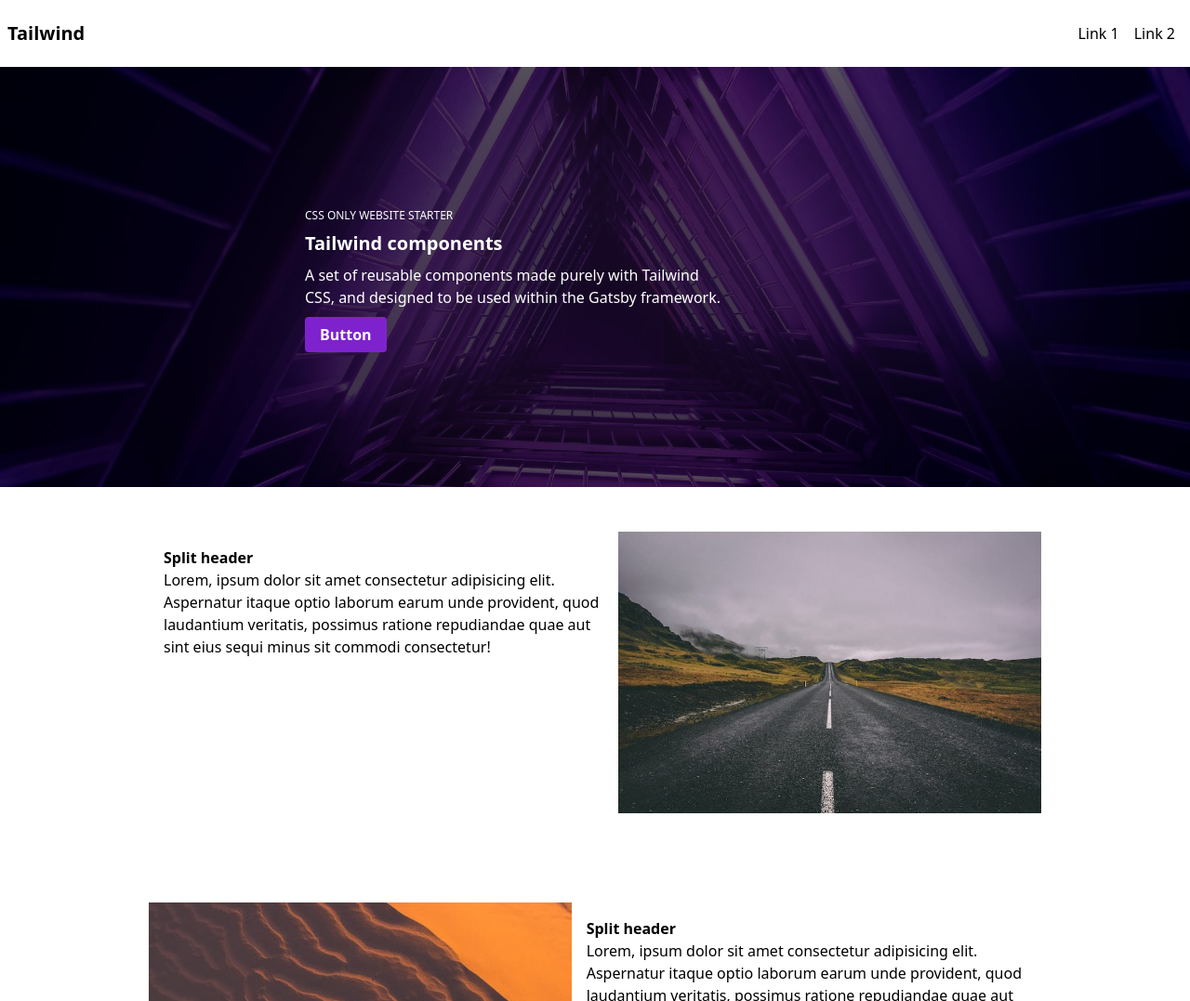
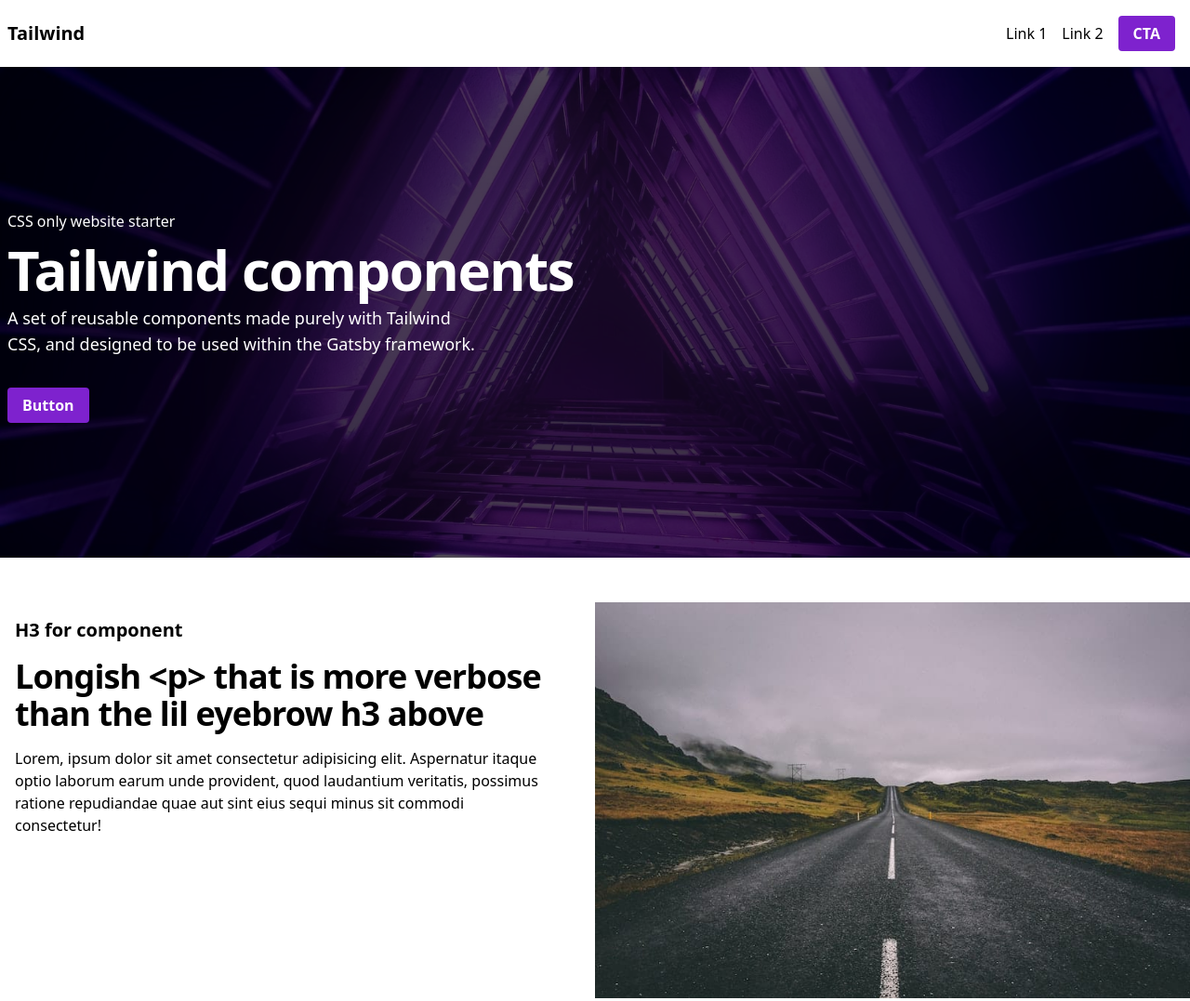
Before and after one commit to ChrisLaRocque/gatsby-starter-tailwind-components, a Gatsby site: page / in a window 1280 px wide. Shown: the top 1077 px of the page at 93% size. Built offline with nearby package versions, Linux system fonts and the light colour scheme; Gatsby itself is replaced by a stand-in of ours; a web font is replaced by a local one.

Commit message:
Is this...web design?

```diff
--- a/src/components/Hero.tsx
+++ b/src/components/Hero.tsx
@@ -11,10 +11,9 @@ type HeroProps = {
 };
 
 export default function Hero({ h1, h2, p, image }: HeroProps) {
-  console.log("image", image);
   return (
     <section className="relative overflow-hidden">
-      <div className=" absolute -z-10 h-full w-full bg-black opacity-60 backdrop-blur-3xl"></div>
+      <div className="absolute -z-10 h-full w-full bg-black opacity-60 backdrop-blur-3xl"></div>
       <GatsbyImage
         image={image.gatsbyImageData}
         alt="Abstract moon and clouds"
@@ -23,11 +22,13 @@ export default function Hero({ h1, h2, p, image }: HeroProps) {
       />
       <div
         id="hero-text"
-        className="my-36 mx-auto min-w-[50%] max-w-xl p-2 text-white"
+        className="my-36 mx-auto min-w-[50%] max-w-7xl p-4 text-white lg:p-2"
       >
-        <h2 className="mb-2 text-xs uppercase">{h2}</h2>
-        <h1 className="mb-2 text-xl font-bold">{h1}</h1>
-        <p className="mb-4 max-w-[49ch]">{p}</p>
+        <h2 className="text-md mb-2 leading-7">{h2}</h2>
+        <h1 className="mb-2 text-4xl font-extrabold tracking-tight lg:text-6xl">
+          {h1}
+        </h1>
+        <p className="mb-10 max-w-lg text-lg">{p}</p>
         <Button to="/" text="Button" />
       </div>
     </section>
--- a/src/components/Nav.tsx
+++ b/src/components/Nav.tsx
@@ -1,5 +1,6 @@
 import React from "react";
 import { Link, useStaticQuery, graphql } from "gatsby";
+import Button from "./Button";
 // type NavItem = {
 //   to: string;
 //   text: string;
@@ -48,6 +49,9 @@ export default function Nav({ title }: NavProps) {
                 <Link to={item.to}>{item.text}</Link>
               </li>
             ))}
+          <li className="relative block whitespace-nowrap p-4 lg:px-2">
+            <Button to="" text="CTA"></Button>
+          </li>
         </ul>
       </div>
     </nav>
--- a/src/components/Split.tsx
+++ b/src/components/Split.tsx
@@ -4,15 +4,23 @@ import { GatsbyImage } from "gatsby-plugin-image";
 type SplitProps = {
   h3?: string;
   image: Queries.SplitImageFragment;
+  largeP?: string;
 };
-export default function Split({ image, h3 = "Split header" }: SplitProps) {
+export default function Split({
+  image,
+  h3 = "H3 for component",
+  largeP = "Longish <p> that is more verbose than the lil eyebrow h3 above",
+}: SplitProps) {
   return (
     <section className="group py-6 lg:py-12">
-      <div className="mx-auto block group-odd:flex-row-reverse group-even:flex-row lg:flex lg:max-w-[75vw]">
+      <div className="mx-auto block group-odd:flex-row-reverse group-even:flex-row lg:flex lg:min-w-[50%] lg:max-w-7xl">
         <GatsbyImage image={image.gatsbyImageData} alt="" />
-        <div className="text-wrapper p-4">
-          <h3 className="font-bold">{h3}</h3>
-          <p className="max-w-[91ch]">
+        <div className="text-wrapper p-4 lg:max-w-[50%]">
+          <h3 className="text-xl font-semibold leading-7">{h3}</h3>
+          <p className="mt-4 text-4xl font-extrabold tracking-tight">
+            {largeP}
+          </p>
+          <p className="mt-4 max-w-xl text-base">
             Lorem, ipsum dolor sit amet consectetur adipisicing elit. Aspernatur
             itaque optio laborum earum unde provident, quod laudantium
             veritatis, possimus ratione repudiandae quae aut sint eius sequi
@@ -25,6 +33,6 @@ export default function Split({ image, h3 = "Split header" }: SplitProps) {
 }
 export const query = graphql`
   fragment SplitImage on ImageSharp {
-    gatsbyImageData(width: 1200)
+    gatsbyImageData(width: 900)
   }
 `;
```
